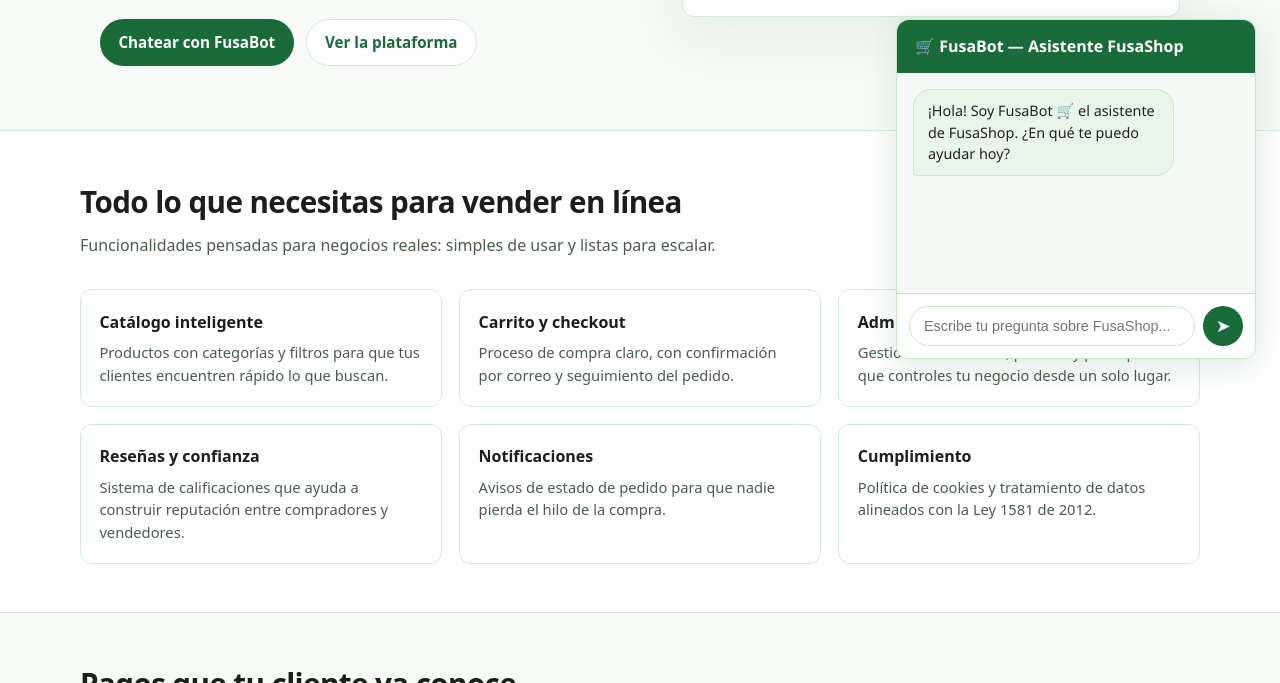
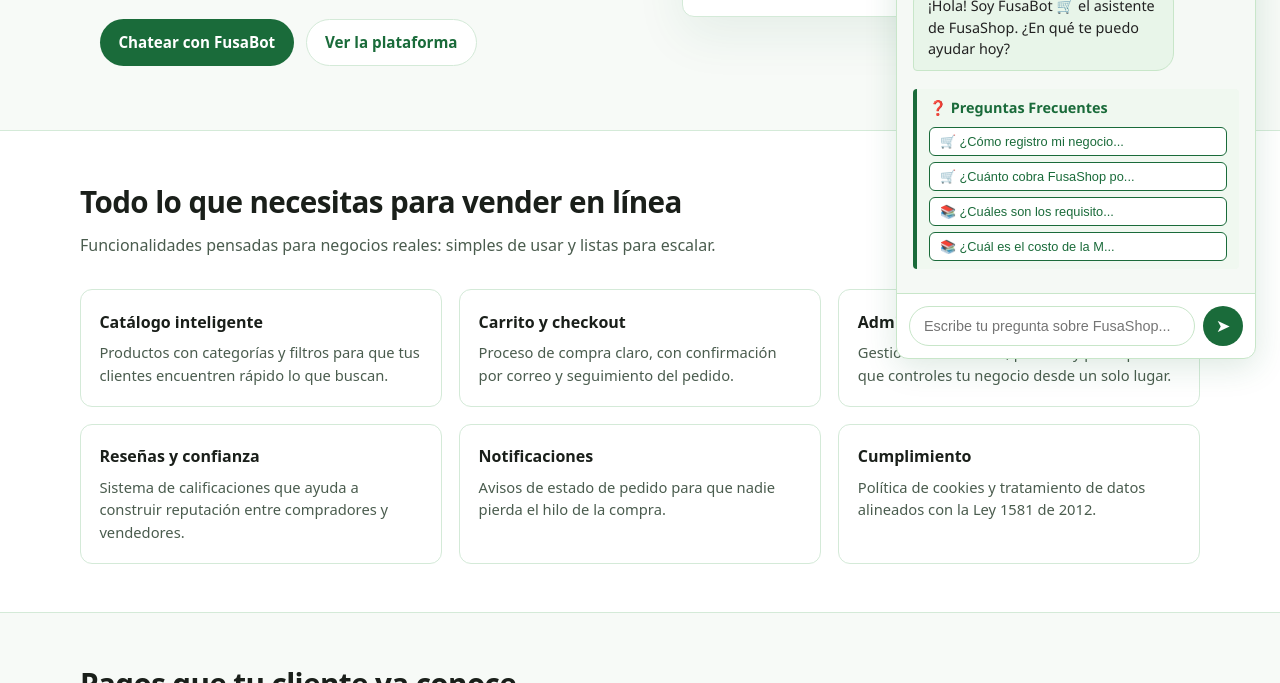
Before and after one commit to Zantival/Fusabot, a website: page public/index.html in a window 1280 px wide. Shown: the part 417-1100 px from the top of the page. Drawn offline with Linux system fonts and the light colour scheme.

Commit message:
Agregar MEDIT (Maestría en Educación Digital) y sección de preguntas frecuentes interactivas

```diff
--- a/public/chatbot/chatbot.css
+++ b/public/chatbot/chatbot.css
@@ -113,3 +113,45 @@
 .chat-input-area button:hover {
   background: #145230;
 }
+.faq-section {
+  padding: 8px 12px;
+  margin: 8px 0;
+  background: #f0f8f0;
+  border-left: 4px solid var(--fusa-primary);
+  border-radius: 4px;
+  font-size: 0.85rem;
+}
+
+.faq-title {
+  font-weight: 700;
+  margin-bottom: 8px;
+  color: var(--fusa-primary);
+  font-size: 0.9rem;
+}
+
+.faq-buttons {
+  display: flex;
+  flex-direction: column;
+  gap: 6px;
+}
+
+.faq-btn {
+  background: #fff;
+  border: 1px solid var(--fusa-primary);
+  color: var(--fusa-primary);
+  padding: 6px 10px;
+  border-radius: 6px;
+  cursor: pointer;
+  font-size: 0.8rem;
+  font-weight: 500;
+  transition: all 0.2s;
+  text-align: left;
+  white-space: nowrap;
+  overflow: hidden;
+  text-overflow: ellipsis;
+}
+
+.faq-btn:hover {
+  background: var(--fusa-primary);
+  color: #fff;
+}
--- a/public/chatbot/chatbot.js
+++ b/public/chatbot/chatbot.js
@@ -1,7 +1,7 @@
 // chatbot.js — FusaBot con Groq (API compatible con OpenAI)
 // https://console.groq.com/keys
 
-import { SYSTEM_PROMPT } from './knowledge-base.js';
+import { SYSTEM_PROMPT, FUSASHOP_KNOWLEDGE } from './knowledge-base.js';
 
 // Variable para almacenar el idioma detectado en la conversación
 let detectedLanguage = 'es';
@@ -195,6 +195,50 @@ function renderMessage(container, text, role) {
   container.scrollTop = container.scrollHeight;
 }
 
+function renderFaqSection(container) {
+  const faqDiv = document.createElement('div');
+  faqDiv.classList.add('faq-section');
+
+  const title = document.createElement('div');
+  title.classList.add('faq-title');
+  title.textContent = '❓ Preguntas Frecuentes';
+  faqDiv.appendChild(title);
+
+  const buttonsDiv = document.createElement('div');
+  buttonsDiv.classList.add('faq-buttons');
+
+  // Preguntas de FusaShop
+  const shopFaq = FUSASHOP_KNOWLEDGE.soporte.faq.slice(0, 2);
+  shopFaq.forEach((item) => {
+    const btn = document.createElement('button');
+    btn.classList.add('faq-btn');
+    btn.textContent = '🛒 ' + item.pregunta.substring(0, 25) + '...';
+    btn.onclick = () => {
+      const input = container.closest('.fusabot-widget').querySelector('#chat-input');
+      input.value = item.pregunta;
+      input.focus();
+    };
+    buttonsDiv.appendChild(btn);
+  });
+
+  // Preguntas de MEDIT
+  const meditFaq = FUSASHOP_KNOWLEDGE.medit.faqMedit.slice(0, 2);
+  meditFaq.forEach((item) => {
+    const btn = document.createElement('button');
+    btn.classList.add('faq-btn');
+    btn.textContent = '📚 ' + item.pregunta.substring(0, 25) + '...';
+    btn.onclick = () => {
+      const input = container.closest('.fusabot-widget').querySelector('#chat-input');
+      input.value = item.pregunta;
+      input.focus();
+    };
+    buttonsDiv.appendChild(btn);
+  });
+
+  faqDiv.appendChild(buttonsDiv);
+  container.appendChild(faqDiv);
+}
+
 function showTypingIndicator(container) {
   const indicator = document.createElement('div');
   indicator.id = 'typing-indicator';
@@ -221,6 +265,11 @@ export function initChatbot({ containerId, inputId, sendBtnId }) {
       ? '👋 Hi! I\'m FusaBot 🛒, FusaShop\'s assistant. How can I help you today?'
       : '¡Hola! Soy FusaBot 🛒 el asistente de FusaShop. ¿En qué te puedo ayudar hoy?';
     renderMessage(container, welcomeMsg, 'bot');
+
+    // Mostrar preguntas frecuentes
+    setTimeout(() => {
+      renderFaqSection(container);
+    }, 300);
   }
 
   async function handleSend() {
--- a/public/chatbot/knowledge-base.js
+++ b/public/chatbot/knowledge-base.js
@@ -104,11 +104,73 @@ export const FUSASHOP_KNOWLEDGE = {
     asesores: ['Scrum Master del proyecto', 'Product Owner del proyecto'],
     universidad: 'Universidad de Cundinamarca',
   },
+
+  medit: {
+    nombre: 'MEDIT',
+    nombreCompleto: 'Maestría en Educación Digital y Tecnología',
+    universidad: 'Universidad de Cundinamarca',
+    descripcion: `La Maestría en Educación Digital y Tecnología (MEDIT) es un programa
+    académico de postgrado diseñado para formar expertos en la integración de tecnología
+    digital en procesos educativos. Prepara profesionales para transformar la educación
+    mediante herramientas digitales, innovación pedagógica y gestión de la transformación
+    digital en instituciones educativas.`,
+    facultad: 'Facultad de Educación',
+    duracion: '4 semestres',
+    modalidad: 'Presencial con apoyo digital',
+    ubicacion: 'Fusagasugá, Cundinamarca',
+    objetivos: [
+      'Formar maestros especializados en educación digital y tecnología',
+      'Desarrollar competencias en diseño de ambientes de aprendizaje digital',
+      'Integrar pedagogía con herramientas tecnológicas innovadoras',
+      'Impulsar la transformación digital en instituciones educativas',
+    ],
+    lineasInvestigacion: [
+      'Educación Digital y Transformación Pedagógica',
+      'Tecnologías Emergentes en Educación',
+      'Gestión de Proyectos de Transformación Digital Educativa',
+      'Innovación en Ambientes de Aprendizaje',
+    ],
+    coordinador: 'Coordinador MEDIT',
+    contacto: {
+      correo: 'medit@ucundinamarca.edu.co',
+      telefono: '(8) 8674000 ext. Consultar extensión MEDIT',
+      ubicacion: 'Universidad de Cundinamarca, Fusagasugá, Cundinamarca',
+    },
+    faqMedit: [
+      {
+        pregunta: '¿Cuáles son los requisitos para ingresar a MEDIT?',
+        respuesta: `Poseer título de licenciado, profesional o equivalente. Experiencia
+        docente o en educación es deseable. Se requiere presentar prueba de aptitud
+        académica y entrevista personal.`,
+      },
+      {
+        pregunta: '¿Cuál es el costo de la Maestría?',
+        respuesta: `Te invitamos a contactar directamente a la Universidad de Cundinamarca
+        para consultar aranceles, becas y opciones de financiamiento disponibles.`,
+      },
+      {
+        pregunta: '¿Es posible estudiar MEDIT mientras trabajo?',
+        respuesta: `Sí. MEDIT está diseñada con modalidad presencial con apoyo digital,
+        lo que permite a profesionales activos compatibilizar sus horarios.`,
+      },
+      {
+        pregunta: '¿Cuál es el perfil de los estudiantes de MEDIT?',
+        respuesta: `Docentes en ejercicio, diseñadores educativos, coordinadores pedagógicos
+        y profesionales interesados en la transformación digital de la educación.`,
+      },
+      {
+        pregunta: '¿MEDIT ofrece acceso a nuevas tecnologías educativas?',
+        respuesta: `Sí. El programa integra plataformas de aprendizaje digital, herramientas
+        de inteligencia artificial educativa, realidad virtual y otros recursos innovadores.`,
+      },
+    ],
+  },
 };
 
 /** Texto compacto para el prompt (menos tokens que JSON completo → menos 429 por cuota). */
 function knowledgeToPromptText(k) {
   const faq = k.soporte.faq.map((f) => `- ${f.pregunta} → ${f.respuesta.replace(/\s+/g, ' ')}`).join('\n');
+  const faqMedit = k.medit.faqMedit.map((f) => `- ${f.pregunta} → ${f.respuesta.replace(/\s+/g, ' ')}`).join('\n');
   return [
     `GENERAL: ${k.general.nombre}. ${k.general.descripcion.replace(/\s+/g, ' ')}`,
     `Ciudad: ${k.general.ciudad}. Misión: ${k.general.mision.replace(/\s+/g, ' ')}`,
@@ -119,6 +181,8 @@ function knowledgeToPromptText(k) {
     `SOPORTE: ${k.soporte.canales.join(', ')}. Horario: ${k.soporte.horario}`,
     `FAQ:\n${faq}`,
     `EQUIPO dev: ${k.equipo.desarrolladores.join('; ')}. Asesores: ${k.equipo.asesores.join(', ')}. ${k.equipo.universidad}`,
+    `MEDIT (Maestría en Educación Digital y Tecnología): ${k.medit.descripcion.replace(/\s+/g, ' ')} Objetivos: ${k.medit.objetivos.join('; ')}. Contacto: ${k.medit.contacto.correo}. Duración: ${k.medit.duracion}. Modalidad: ${k.medit.modalidad}`,
+    `FAQ MEDIT:\n${faqMedit}`,
   ].join('\n');
 }
 
```
